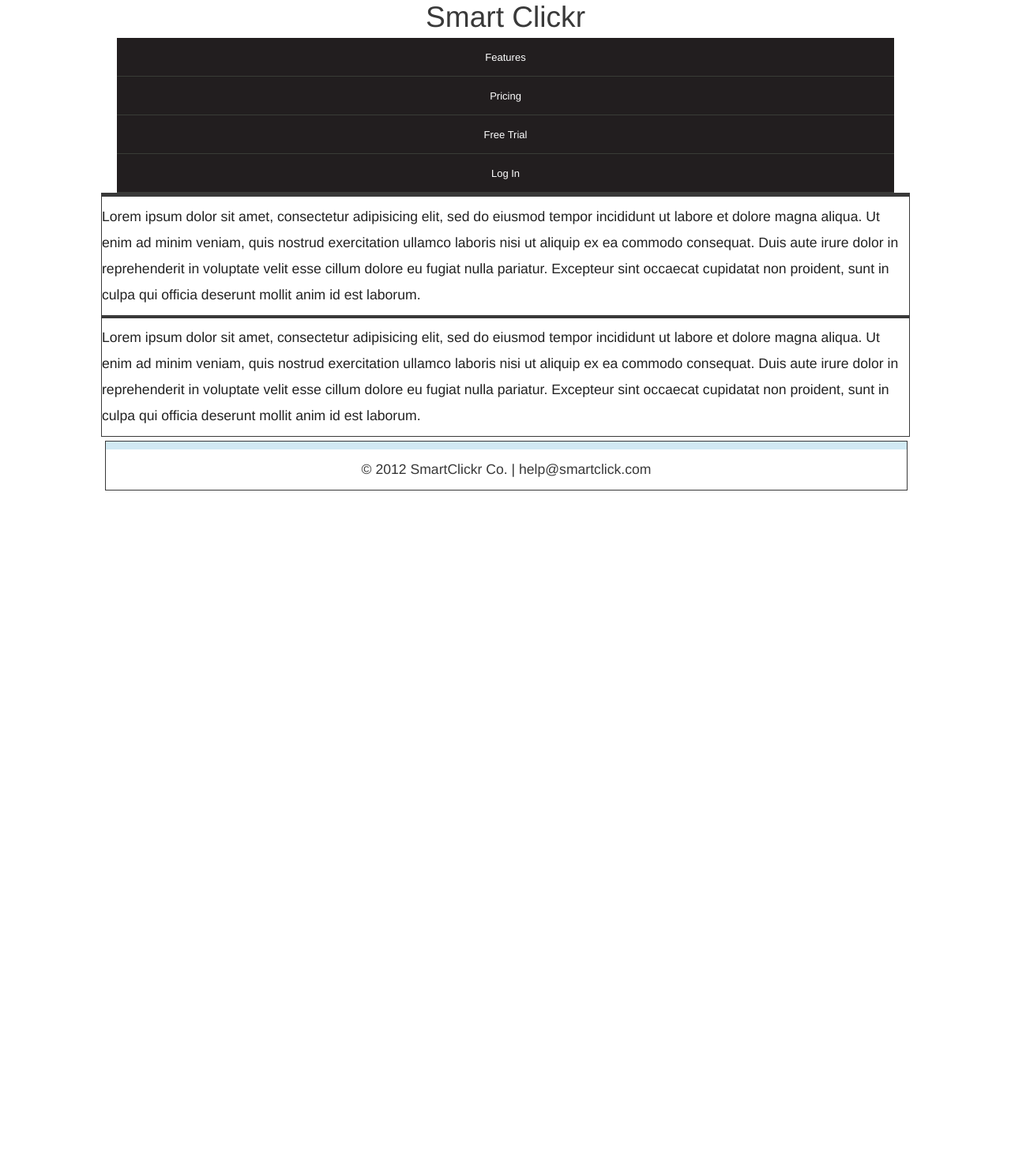
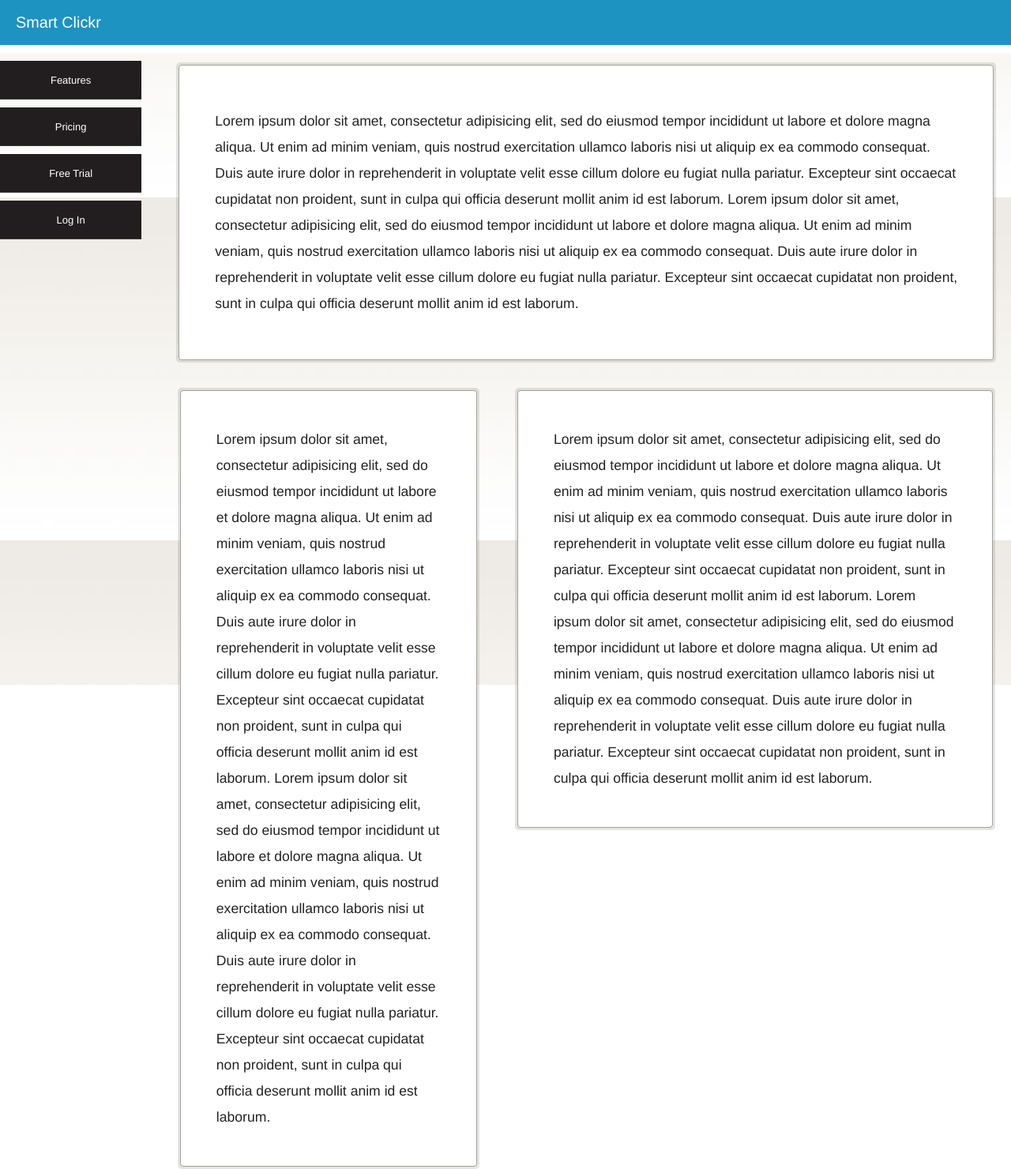
Before and after one commit to thejamesdempsey/SmartClickr, a PHP site: page / in a window 1280 px wide. Shown: the whole page at 79% size. Before the commit the page ends 621 px from the top, so only its background shows below. Run offline with PHP 8.4, Linux system fonts and the light colour scheme; some libraries are stand-ins or nearby versions.

Commit message:
added files

```diff
--- a/assets/styles/screen.css
+++ b/assets/styles/screen.css
@@ -28,6 +28,9 @@
  @import "reset.css";
  @import "forms.css";
 
+ .header_wrapper{width:100%; padding: 12px 0}
+ .header_container{overflow: hidden; max-width: 1024px; margin: 0 auto}
+ .container{max-width: 1024px; margin:0 auto; padding: 0 10px}
  .wrapper{width: 100%; margin: 0 auto;}
  .left{float: left;}
  .right{float: right;}
@@ -131,15 +134,20 @@
 
 /* 04 Basic Layout
   --------------------------------------------- */
-body{background: white ; color: #222;font-family: 'PT Sans', Helvetica, Arial, sans-serif; font-size:1em;}
-.container{max-width: 1024px; margin:0 auto;}
-header.global{ text-align: center; padding: 0 20px}
+	body{background: white ; color: #222;font-family: 'PT Sans', Helvetica, Arial, sans-serif; font-size:1em;}
+	header.global{ text-align: center; padding: 0 20px}
 
-nav#menu{margin-top:5px;width: auto; float: none; margin-left: 0}
-nav#menu ul{list-style: none;margin:0;padding:0}
-nav#menu ul li{display:block; margin:0 auto; width: 100%; padding: 0}
-nav#menu ul li a{padding: 7px 15px; padding-top: 8px; font-size:13px; display: block; text-align: center; background: #221e1f; color: white; border-bottom:1px solid #3A3C37}
-section{border: 1px solid #393939}
+	.header_wrapper{background:#1D93C1; margin-bottom: 10px}
+	a h1{color: white}
+	nav {width: 100%; float: none; margin: 0 auto; padding: 0 20px; background: #edeae3 url("../assets/media/images/nav_gradient.jpg") repeat left; }
+	nav ul li{display:block; margin:0 auto; width: 100%; text-align: center; background: #221e1f; padding: 0}
+	nav ul li a{padding: 7px 15px; padding-top: 8px; font-size:13px; display: block; text-align: center; color: white; border-bottom:1px solid #3A3C37}
+	.filler{height: 300px}
+	.shell{background:#dbdddf; padding: 3px; background: rgba(0,0,0,0.1); position: relative;top: 12px; border-radius: 5px}
+	.second{top: 24px}
+	.main_column{}
+	.content{background-color: #fff; border: solid 1px #a6a196;border-radius: 4px; padding: 45px}
+
 /* Trial Page Layout
    --------------------------------------------- */
 div#trialContainer.wrapper{width:100%;background:#393939; height: auto}
@@ -181,105 +189,51 @@ footer section p{color:#333;border-top: 10px solid rgba(29, 147, 193, 0.2);}
 
  /* 08 Media queries
  --------------------------------------------- */
-/*
-@media screen and (max-width: 478px) {
-    h1 { font-size: ; padding: 1px; }
-	#the{ font-size:30px; }
-	#name{font-size:46px;}
-	#title{font:300 2.25em 'Lato', sans-serif;}
-    body { font-size: 13px; }
-	nav li{ width: 100%;}
-	nav a{text-align: center;}
-	#mail-form{ width:100%; padding: 0; float:left;}
-	form fieldset{padding:0 5px 0 5px;}
-	form input, form select{width:98%;}
-	fieldset form textarea{width:99%}
-	#social_icons{ width: auto;text-align:center;display:inline;}
-	#social_icons div{display:inline}
-	.half{width:50%; text-align:center;float: none;}
-	.half ul{display:inline;}
-	#social_icons ul li{float:none; display:inline;}
-	#facebook,#twitter,#email{display: inline;}
-	#facebook_mini,#twitter_mini,#email_mini{display: none;}
-	.right{float:none}
-	footer p{font-size: 15px;}
-	form{margin-left:0;}
-	aside#about_image {
-		width:100%;
-		float: none;
-		margin: 0 auto;
-		text-align: center;
-	}
-	aside#about_text{
-		width:100%;
-		float: right;
-	}
-	 body{ font-size:80%; }
-	aside#about_image img#web{display: none;}
-	aside#about_image img#mobile{display: none;}
-	aside#about_image img#mobile_small{display: inline;}
-	footer p{font-size:90%;}
-	section#resume header h2 {width:100%}
-	section#resume header ul{width:100%;}
-	section#resume p{margin-left: 0px}
-}
-/*
-@media screen and (max-width: 740px) {
-    .left-col { width: 100%; }
-    .sidebar { width: 100%; }
-	.one_half{ width: 100%}
-	.half{width:100%}
-	.website, .email{ margin-left: 0}
-	#social_icons ul li:hover b{
-		visibility: hidden;
-	}
-	h4{}
+
+/* 320 and up -- iPhone Vertical*/
+
+@media screen and (min-width: 320px) {
 
 }
 
+/* 480 and up -- iPhone Horizontal*/
+
+@media screen and (min-width: 740px) {
 
 
+}
 
-/* 700 and up */
-/*
-@media screen and (min-width:700px){
-	h1{margin-top:-11px;float:left;}
-	h1 a{display:inline;}
-	nav{float:right; width: 60%}
-	nav ul li{margin:0 0 0 1em; display: inline-block; width: 21%}
-	h3, h4{text-align: left}
-	h4{margin-left: 2em}
-	aside#about_image{float: left;width: 23%;max-width: 250px;}
-	aside#about_image img#web{display: block;}
-	aside#about_image img#mobile{display: none;}
-	aside#about_image img#mobile_small{display: none;}
+/* 768 and up -- iPad Vertical*/
 
-	aside#about_text{width: 73%;float:right;}
-
-	section#resume header {margin:0 auto; text-align: left}
-	section#resume header ul{width:90%;}
-	section#resume header a#download{top:0em; position:relative;}
-	section#resume article{border-bottom: 2px solid rgba(29, 147, 193, 0.3)}
-	section#resume article#groups{border:none;padding-bottom:100px}
-	section#resume h3{border:none}
-	section#resume .resumeTitle{width:19%; float:left;}
-	section#resume .resumeContent{width:78%;float:right;padding-top:60px; padding-bottom:20px}
-	section#resume .date{float:right}
-	section#resume .border{border-bottom:2px solid rgba(29, 147, 193, 0.3)}
-	section#resume .borderTop{border-top:2px solid rgba(29, 147, 193, 0.3)}
-	section#resume p{margin-left:20px; padding:20px}
-
-/*	section#resume article p{border-left: 2px solid rgba(29, 147, 193, 0.2)}*/
-
+@media screen and (min-width:780px){
+	.header_container{overflow: hidden; max-width: 1024px; margin: 0}
+	div.header_wrapper{padding: 12px 20px}
+	h1{text-align: left}
+	nav{float: left; margin-right: 1%; position: absolute;height: 100%; padding: 0}
+	nav ul{position: fixed; width: 14%; display: inline-block; margin: 0 auto}
+	nav ul li{width:100%;background: #221e1f; margin-top: 10px; text-align: center}
+	.container{max-width: 1200px; margin:0 auto; width: 96%; }
+	.bodyContainer{max-width:84%; float: right; margin-left: 1%; padding:0; display: block}
+	.side_column{width: 33%; float: left; margin: 20px}
+	.main_column{width:53%; float: right; margin: 20px}
 }
 
 /* 800 and up */
 @media screen and (min-width:800px){
 	body{font-size:100%}
+
+}
+
+@media screen and (min-width:1000px){
+	.side_column{width: 35% }
+	.main_column{width:54%  }
 }
 /* 1200 and up */
 @media screen and (min-width:1200px) {
 	body{font-size:110%}
-	aside#about_image{padding-top:8px;}
+	.side_column{width: 35%}
+	.main_column{width:56%}
+
+
 
 }
--- a/header.php
+++ b/header.php
@@ -11,13 +11,16 @@
 	<script type="text/javascript" src="http://ajax.googleapis.com/ajax/libs/jquery/1.7/jquery.min.js"></script>
 </head>
 <body>
-	<div id="mainContainer" class="container global">
-		<header class="container global">
-			<h1>
-				<a href="#">Smart Clickr</a>
-			</h1>
-			<nav id="menu">
-				<ul id="main-nav">
+	<!-- header -->
+	<header id="header_main">
+		<div class="header_wrapper">
+			<div class="header_container">
+<a href="#" title="Smart Clicker" class="">
+					<h1>Smart Clickr</h1>
+				</a>
+	</header>
+			<nav>
+				<ul class="nav">
 					<li>
 						<a href="features.php">Features</a>
 					</li>
@@ -30,7 +33,11 @@
 					<li>
 						<a href="login.php">Log In</a>
 					</li>
+					<!--<li>
+						<a href="login.php">Log Out</a>
+					</li>
+					<li>
+						<a id="back" href="index.php">Go back to SmartClickr.com</a>
+					</li>-->
 				</ul>
 			</nav><!-- end nav -->
-			<div class="clear"></div>
-		</header><!-- end header -->
--- a/index.php
+++ b/index.php
@@ -1,19 +1,33 @@
 <?php include "header.php";?>
-	<div id="mainContainer">
-		<section id="homeFeature">
+	<!-- BODY CONTAINER -->
+	<div id="homepageContent" class="bodyContainer container">
 
-		</section>
-		<section id="graphic1">
+		<!--<div class="shell container">
+			<section id="homeFeature">
 
-		</section>
-		<section id="text1">
-			<p>Lorem ipsum dolor sit amet, consectetur adipisicing elit, sed do eiusmod tempor incididunt ut labore et dolore magna aliqua. Ut enim ad minim veniam, quis nostrud exercitation ullamco laboris nisi ut aliquip ex ea commodo consequat. Duis aute irure dolor in reprehenderit in voluptate velit esse cillum dolore eu fugiat nulla pariatur. Excepteur sint occaecat cupidatat non proident, sunt in culpa qui officia deserunt mollit anim id est laborum.</p>
-		</section>
-		<section id="graphic2">
+			</section>
+		</div>-->
+		<div class="shell container first">
+			<section id="text1" class="content">
+				<p>Lorem ipsum dolor sit amet, consectetur adipisicing elit, sed do eiusmod tempor incididunt ut labore et dolore magna aliqua. Ut enim ad minim veniam, quis nostrud exercitation ullamco laboris nisi ut aliquip ex ea commodo consequat. Duis aute irure dolor in reprehenderit in voluptate velit esse cillum dolore eu fugiat nulla pariatur. Excepteur sint occaecat cupidatat non proident, sunt in culpa qui officia deserunt mollit anim id est laborum.
+					Lorem ipsum dolor sit amet, consectetur adipisicing elit, sed do eiusmod tempor incididunt ut labore et dolore magna aliqua. Ut enim ad minim veniam, quis nostrud exercitation ullamco laboris nisi ut aliquip ex ea commodo consequat. Duis aute irure dolor in reprehenderit in voluptate velit esse cillum dolore eu fugiat nulla pariatur. Excepteur sint occaecat cupidatat non proident, sunt in culpa qui officia deserunt mollit anim id est laborum.</p>
+			</section>
+		</div>
+		<div class="shell container second side_column">
+			<section class="content">
+					Lorem ipsum dolor sit amet, consectetur adipisicing elit, sed do eiusmod tempor incididunt ut labore et dolore magna aliqua. Ut enim ad minim veniam, quis nostrud exercitation ullamco laboris nisi ut aliquip ex ea commodo consequat. Duis aute irure dolor in reprehenderit in voluptate velit esse cillum dolore eu fugiat nulla pariatur. Excepteur sint occaecat cupidatat non proident, sunt in culpa qui officia deserunt mollit anim id est laborum.
+					Lorem ipsum dolor sit amet, consectetur adipisicing elit, sed do eiusmod tempor incididunt ut labore et dolore magna aliqua. Ut enim ad minim veniam, quis nostrud exercitation ullamco laboris nisi ut aliquip ex ea commodo consequat. Duis aute irure dolor in reprehenderit in voluptate velit esse cillum dolore eu fugiat nulla pariatur. Excepteur sint occaecat cupidatat non proident, sunt in culpa qui officia deserunt mollit anim id est laborum.
 
-		</section>
-		<section id="graphic2">
-			<p>Lorem ipsum dolor sit amet, consectetur adipisicing elit, sed do eiusmod tempor incididunt ut labore et dolore magna aliqua. Ut enim ad minim veniam, quis nostrud exercitation ullamco laboris nisi ut aliquip ex ea commodo consequat. Duis aute irure dolor in reprehenderit in voluptate velit esse cillum dolore eu fugiat nulla pariatur. Excepteur sint occaecat cupidatat non proident, sunt in culpa qui officia deserunt mollit anim id est laborum.</p>
-		</section>
+			</section>
+		</div>
+		<div class="shell container second main_column">
+			<section class="content">
+						Lorem ipsum dolor sit amet, consectetur adipisicing elit, sed do eiusmod tempor incididunt ut labore et dolore magna aliqua. Ut enim ad minim veniam, quis nostrud exercitation ullamco laboris nisi ut aliquip ex ea commodo consequat. Duis aute irure dolor in reprehenderit in voluptate velit esse cillum dolore eu fugiat nulla pariatur. Excepteur sint occaecat cupidatat non proident, sunt in culpa qui officia deserunt mollit anim id est laborum.
+						Lorem ipsum dolor sit amet, consectetur adipisicing elit, sed do eiusmod tempor incididunt ut labore et dolore magna aliqua. Ut enim ad minim veniam, quis nostrud exercitation ullamco laboris nisi ut aliquip ex ea commodo consequat. Duis aute irure dolor in reprehenderit in voluptate velit esse cillum dolore eu fugiat nulla pariatur. Excepteur sint occaecat cupidatat non proident, sunt in culpa qui officia deserunt mollit anim id est laborum.
+
+			</section>
+
+		</div>
 	</div>
-<?php include "footer.php";?>
+
+	</div>
```
Also changed, not shown: assets/media/images/nav_gradient.jpg (added).
